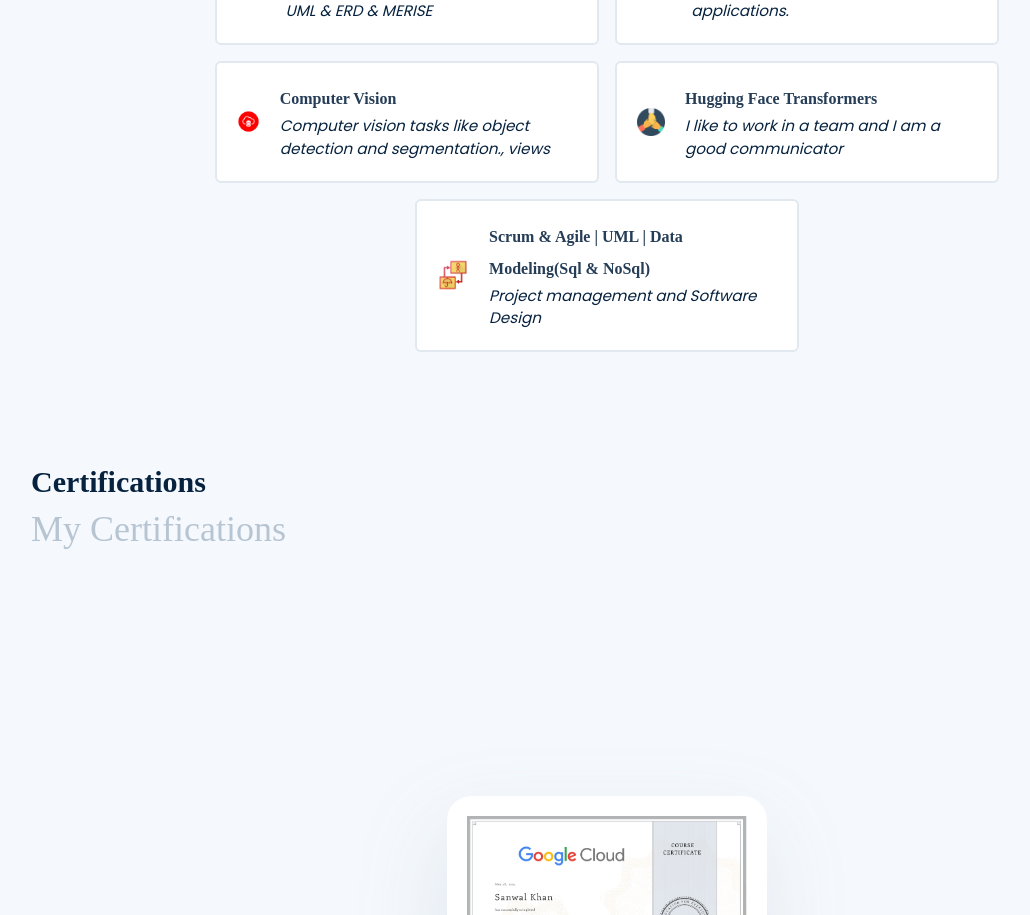
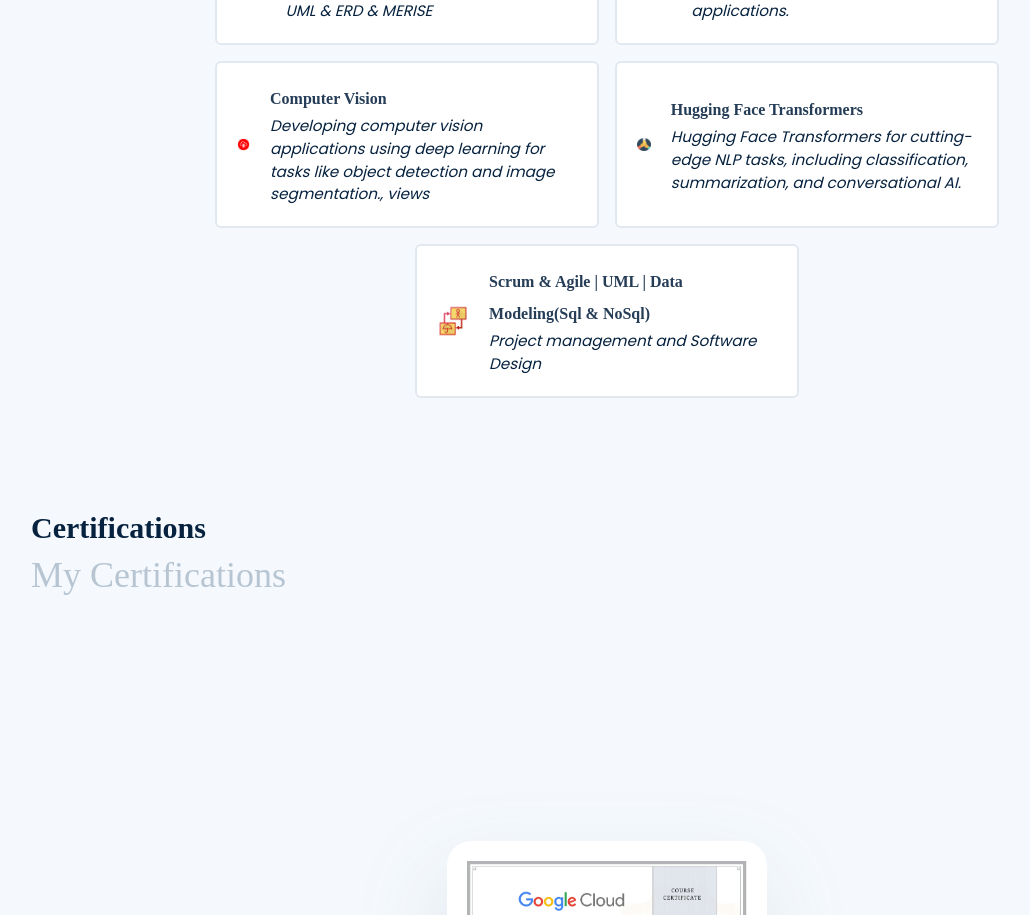
Before and after one commit to sial-sanwal/SanwalKhan-AI-Portfolio, a React (Vite) app: page / in a window 1280 px wide. Shown: the part 2566-3481 px from the top of the page, without its empty margins (33-1063 px from the left). Built offline with nearby package versions, Linux system fonts and the light colour scheme; a web font is replaced by a local one.

Commit message:
adding computer vision and huggingface paragraph

```diff
--- a/src/Content.js
+++ b/src/Content.js
@@ -182,10 +182,10 @@
             }, {
                 name: "LangChain & LLaMA Index", para: "Building intelligent AI-powered applications.", logo: redis,
             }, {
-                name: "Computer Vision", para: "Computer vision tasks like object detection and segmentation., views", logo: oracle,
+                name: "Computer Vision", para: "Developing computer vision applications using deep learning for tasks like object detection and image segmentation., views", logo: oracle,
             }, {
                 name: "Hugging Face Transformers",
-                para: "I like to work in a team and I am a good communicator",
+                para: "Hugging Face Transformers for cutting-edge NLP tasks, including classification, summarization, and conversational AI.",
                 logo: teamwork,
             }, {
                 name: "Scrum & Agile | UML | Data Modeling(Sql & NoSql)",
```
